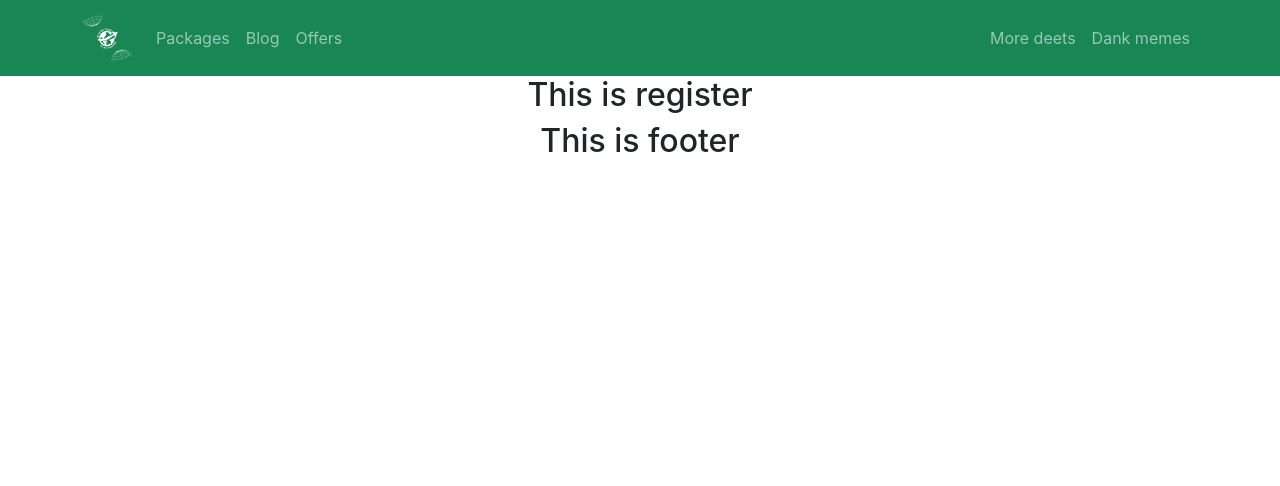
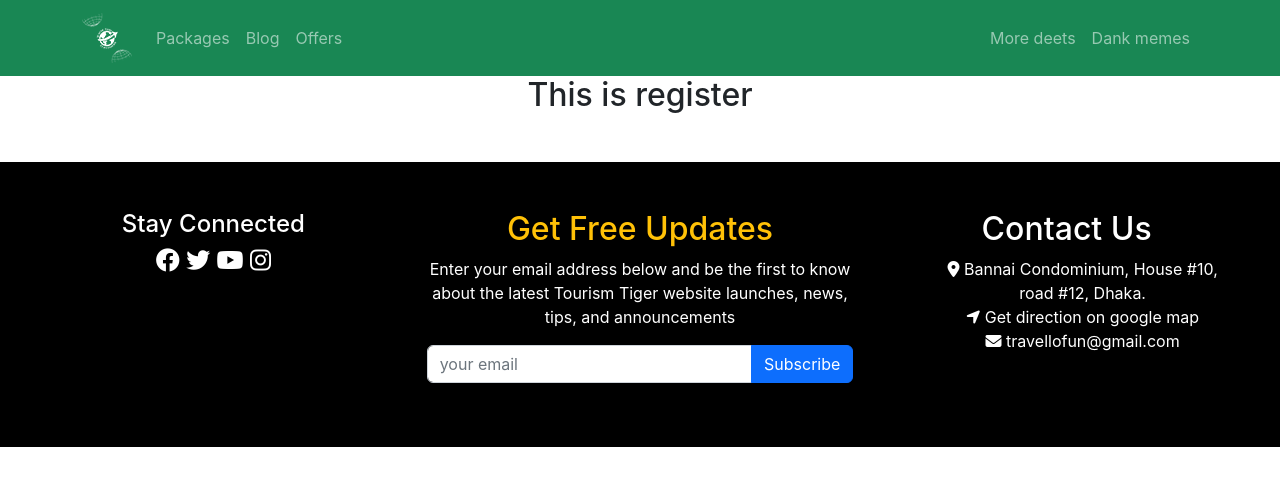
Before and after one commit to SifatNiloy/travelofun-client, a React (Create React App) app: page /register in a window 1280 px wide. Shown: the top 486 px of the page. Built offline with nearby package versions, Linux system fonts and the light colour scheme.

Commit message:
simple footer created

```diff
--- a/package.json
+++ b/package.json
@@ -3,6 +3,9 @@
   "version": "0.1.0",
   "private": true,
   "dependencies": {
+    "@fortawesome/fontawesome-svg-core": "^6.2.0",
+    "@fortawesome/free-solid-svg-icons": "^6.2.0",
+    "@fortawesome/react-fontawesome": "^0.2.0",
     "@testing-library/jest-dom": "^5.16.5",
     "@testing-library/react": "^13.4.0",
     "@testing-library/user-event": "^13.5.0",
@@ -10,6 +13,7 @@
     "react": "^18.2.0",
     "react-bootstrap": "^2.5.0",
     "react-dom": "^18.2.0",
+    "react-favicon": "^1.0.1",
     "react-router-dom": "^6.4.2",
     "react-scripts": "5.0.1",
     "web-vitals": "^2.1.4"
--- a/public/index.html
+++ b/public/index.html
@@ -11,7 +11,9 @@
       manifest.json provides metadata used when your web app is installed on a
       user's mobile device or desktop. See https://developers.google.com/web/fundamentals/web-app-manifest/
     -->
-  <link rel="manifest" href="%PUBLIC_URL%/manifest.json" />
+  <link rel="stylesheet" href="https://cdnjs.cloudflare.com/ajax/libs/font-awesome/6.2.0/css/all.min.css"
+    integrity="sha512-xh6O/CkQoPOWDdYTDqeRdPCVd1SpvCA9XXcUnZS2FmJNp1coAFzvtCN9BmamE+4aHK8yyUHUSCcJHgXloTyT2A=="
+    crossorigin="anonymous" referrerpolicy="no-referrer" />
   <!-- bootstrap cdn -->
   <link href="https://cdn.jsdelivr.net/npm/bootstrap@5.2.2/dist/css/bootstrap.min.css" rel="stylesheet"
     integrity="sha384-Zenh87qX5JnK2Jl0vWa8Ck2rdkQ2Bzep5IDxbcnCeuOxjzrPF/et3URy9Bv1WTRi" crossorigin="anonymous">
--- /dev/null
+++ b/src/components/Shared/Footer/Footer.css
@@ -0,0 +1,13 @@
+.footer-background {
+    background-color: black;
+    margin-bottom: -15px;
+}
+
+.footer {
+    display: grid;
+    grid-template-columns: repeat(3, 1fr);
+}
+
+ul {
+    list-style-type: none;
+}
--- a/src/components/Shared/Footer/Footer.js
+++ b/src/components/Shared/Footer/Footer.js
@@ -1,9 +1,34 @@
 import React from 'react';
-
+import './Footer.css'
 const Footer = () => {
     return (
-        <div>
-            <h2>This is footer</h2>
+        <div className='mt-5 footer footer-background'>
+
+            <div className='mt-5 text-white'>
+                <div>
+                    <h4>Stay Connected</h4>
+                    <h4><i class="fa-brands fa-facebook"></i>  <i class="fa-brands fa-twitter"></i>  <i class="fa-brands fa-youtube"></i> <i class="fa-brands fa-instagram"></i></h4>
+                </div>
+            </div>
+            <div >
+                <div className='text-white'>
+                    <h2 className=' pt-5 text-warning'>Get Free Updates</h2>
+                    <p className=' mx-auto'>Enter your email address below and be the first to know about the latest Tourism Tiger website launches, news, tips, and announcements</p>
+                    <div className="input-group mb-3 mx-auto pb-5">
+                        <input type="text" className="form-control" placeholder="your email" aria-label="Recipient's username" aria-describedby="basic-addon2" />
+                        <span className="btn btn-primary" id="basic-addon2">Subscribe</span>
+                    </div>
+                </div>
+            </div>
+            <div className='mt-5 text-white'>
+                <h2>Contact Us</h2>
+                <ul >
+                    <li><i class="fa-solid fa-location-dot"></i> Bannai Condominium, House #10, <br /> road #12, Dhaka.</li>
+                    <li><i class="fa-solid fa-location-arrow"></i> Get direction on google map</li>
+                    <li><i class="fa-solid fa-envelope"></i> travellofun@gmail.com</li>
+                </ul>
+
+            </div>
         </div>
     );
 };
```
Also changed, not shown: src/images/social/facebook.svg (added), 1 other file (tests, documents, lock files or other folders).
